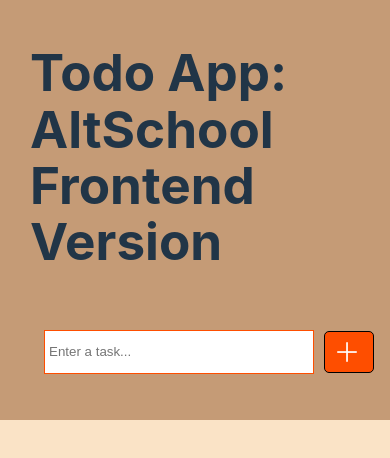
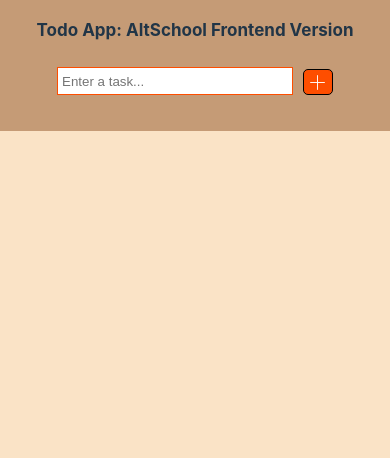
Before and after one commit to Saheedatt/todo-app, a website built with Vite: page index.html in a window 390 px wide. Built offline with nearby package versions, Linux system fonts and the light colour scheme.

Commit message:
Made responsive

```diff
--- a/main.js
+++ b/main.js
@@ -26,26 +26,23 @@
         "button",
         { type: "submit", onclick: add },
         //["Add"]
-        [mk("img", { src: "icons/plus.png", alt: "Add item" })]
+        [mk("img", { src: "icons/plus.png", alt: "Add" })]
       ),
     ])),
     (ui.todos = mk("ul", { id: "todos" })),
   ]);
-  //const todoListContainer = mk("div", { id: "todo-list-container" });
 
-  const mainContainer = mk("div", { id: "main-container" }, [
-    header,
-    //todoListContainer,
-  ]);
+  const mainContainer = mk("div", { id: "main-container" }, [header]);
 
   return mainContainer;
-
 
   function createTodoElement(todo) {
     let item, text, deleteItem, updateItem, completedItem;
 
     item = mk("li", { className: "todo-item", "data-id": todo.id }, [
-      (text = mk("span", {className: "todo-text", id: `text-${todo.id}` }, [todo.text])),
+      (text = mk("span", { className: "todo-text", id: `text-${todo.id}` }, [
+        todo.text,
+      ])),
       (deleteItem = mk(
         "button",
         {
@@ -64,7 +61,7 @@
           onclick: () => toggleEdit(todo.id),
         },
         //["Update"]
-        [mk("img", { src: "icons/refresh.png", alt: "Updated" })]
+        [mk("img", { src: "icons/refresh.png", alt: "Update" })]
       )),
       (completedItem = mk(
         "button",
@@ -73,7 +70,7 @@
           id: `completed-button-${todo.id}`,
           onclick: () => toggleCompleted(todo.id),
         },
-        [mk("img", { src: "icons/checked.png", alt: "Completed" })]
+        [mk("img", { src: "icons/checked.png", alt: "Complete" })]
       )),
     ]);
 
@@ -118,7 +115,11 @@
 
     const text = currentText.textContent;
 
-    const textInput = mk("input", { id: `text-input-${todoId}`, value: text , className: 'update-input'});
+    const textInput = mk("input", {
+      id: `text-input-${todoId}`,
+      value: text,
+      className: "update-input",
+    });
 
     currentText.replaceWith(textInput);
 
--- a/style.css
+++ b/style.css
@@ -68,7 +68,6 @@
   padding: 0.6em 1.2em;
   font-size: 1em;
   font-weight: 500;
-
   font-family: inherit;
   background-color: #1a1a1a;
   cursor: pointer;
@@ -112,12 +111,11 @@
 }
 
 #main-container {
-  max-width:600px;
+  max-width: 600px;
   margin: 0 auto;
   background-color: #c59b76;
   padding-inline: 30px;
   padding-block: 10px;
-  /*text-align: center;*/
 }
 [type="submit"] {
   width: 50px;
@@ -126,6 +124,10 @@
   border: 1px solid #000;
   border-radius: 5px;
   cursor: pointer;
+}
+#header h1 {
+  font-size: 40px;
+  text-align: center;
 }
 .todo {
   border: 1px solid #444;
@@ -184,3 +186,50 @@
 .todo-text {
   flex: 1;
 }
+
+@media only screen and (max-width: 768px) {
+  #main-container {
+    margin: 0 auto;
+    padding-inline: 15px;
+  }
+  [type="submit"] {
+    width: 30px;
+    height: auto;
+    padding-block: 4px;
+    padding-inline: 6px;
+  }
+  img {
+    width: 15px;
+    height: 15px;
+    vertical-align: middle;
+  }
+  .todo {
+    padding: 0.4em 0;
+    padding-left: 4px;
+    margin-inline-start: 30px;
+  }
+  form {
+    width: 85%;
+    padding-block: 10px;
+    font-size: 12px;
+  }
+  .todo-item {
+    margin-bottom: 6px;
+    padding: 4px;
+  }
+  .update-input {
+    width: 30%;
+    padding-block: 0.8em;
+    padding-inline-start: 3px;
+    font-size: 12px;
+  }
+  button img {
+    width: 15px;
+    height: 15px;
+    vertical-align: middle;
+  }
+  #header h1 {
+    font-size: 17px;
+    text-align: center;
+  }
+}
```
